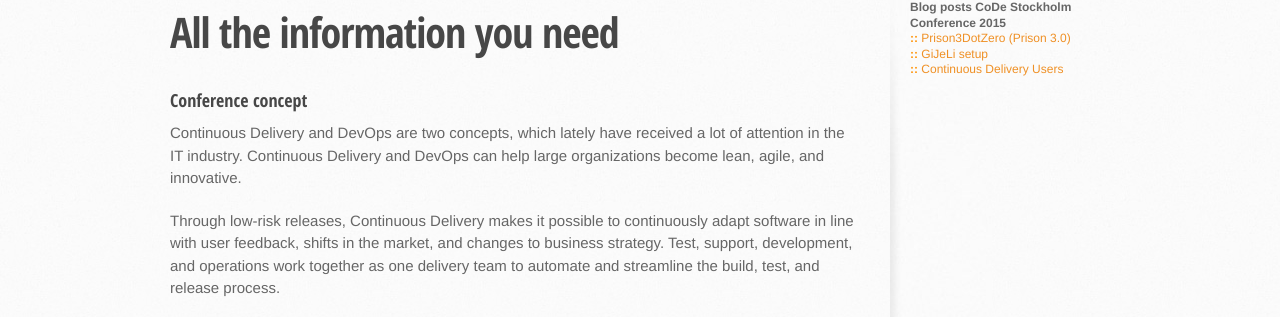
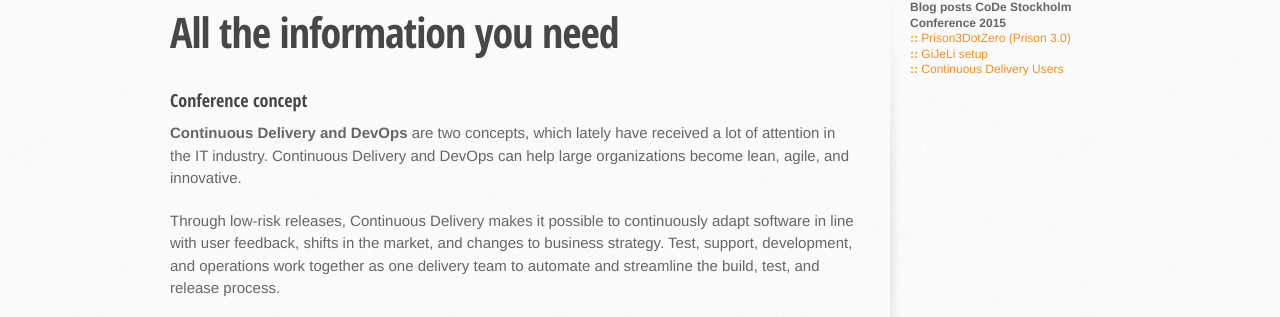
Before and after one commit to CoDeConf/sto15, a Jekyll site: the page built from misc/index.md, in a window 1280 px wide. Shown: the part 276-593 px from the top of the page. Built offline with Jekyll 4.4.1, drawn with Linux system fonts in a browser that asks for light colours; nearby versions of some CDN libraries.

Commit message:
Squashed commit of the following:
commit e1e3d44ef308d2b12272959afe1e07ae7b543faf
Author: Lars Kruse <lak@praqma.net>
Date:   Mon Feb 16 16:10:08 2015 +0100

    bold face

```diff
--- a/misc/index.md
+++ b/misc/index.md
@@ -7,7 +7,7 @@ title: The rest
 
 ###Conference concept<br/>
 
-Continuous Delivery and DevOps are two concepts, which lately have received a lot of attention in the IT industry.
+__Continuous Delivery and DevOps__ are two concepts, which lately have received a lot of attention in the IT industry.
 Continuous Delivery and DevOps can help large organizations become lean, agile, and innovative.
 
 Through low-risk releases, Continuous Delivery makes it possible to continuously adapt software in line with user feedback, shifts in the market, and changes to business strategy. Test, support, development, and operations work together as one delivery team to automate and streamline the build, test, and release process.
```
